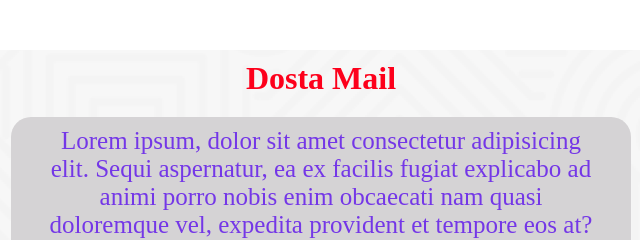
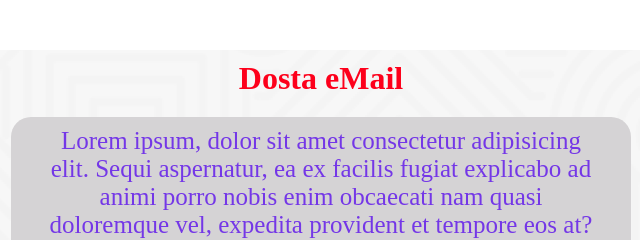
Before and after one commit to fatihoz5758/email, a plain HTML site: page index.html in a window 1280 px wide. Shown: the top 240 px of the page, 319-959 px from the left. Drawn offline with Linux system fonts and the light colour scheme; a web font is replaced by a local one.

Commit message:
başlığı düzenle

```diff
--- a/index.html
+++ b/index.html
@@ -12,7 +12,7 @@
 <body>
 
     <div class="main">
-        <h1>Dosta Mail</h1>
+        <h1>Dosta eMail</h1>
         <div class="box1">
             <p>
                 Lorem ipsum, dolor sit amet consectetur adipisicing elit. Sequi aspernatur, ea ex facilis fugiat
```
